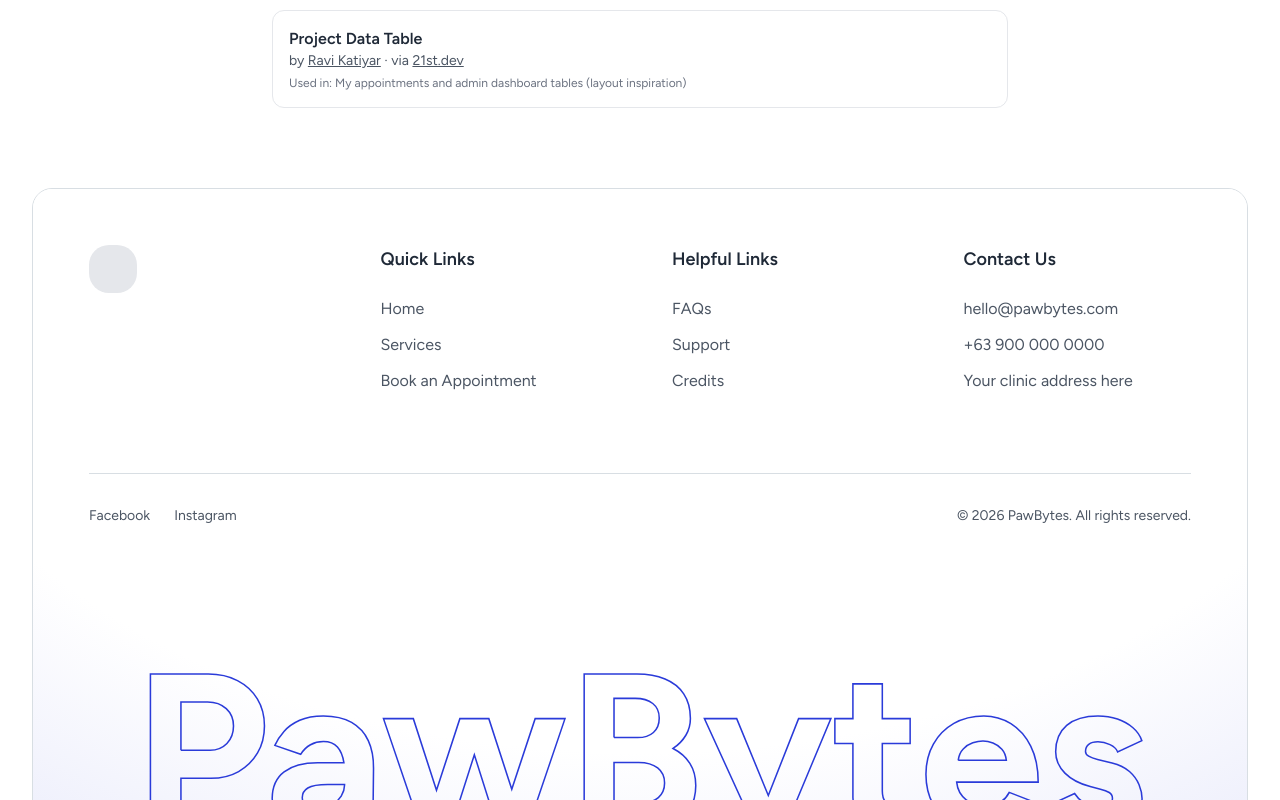
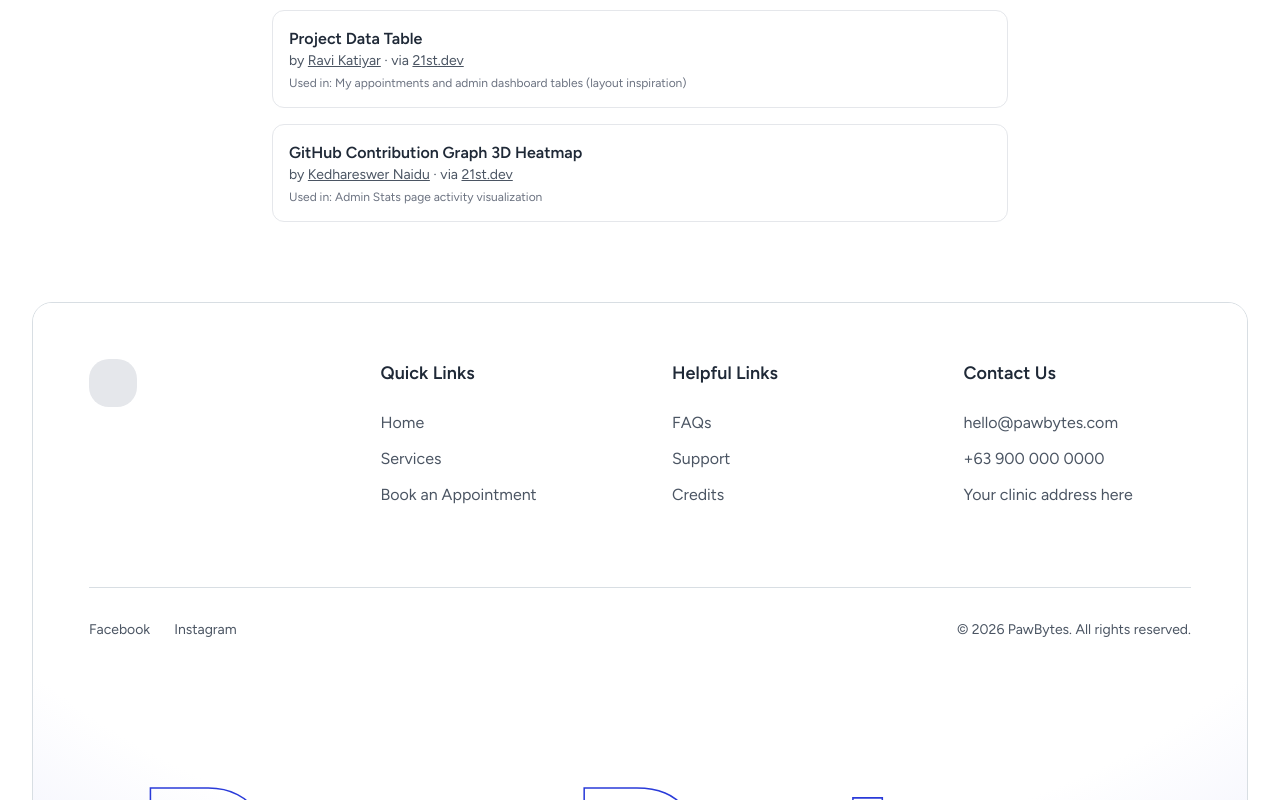
Before and after one commit to zane-castrence/vet-pawbytes, a React (Create React App) app: page /credits in a window 1280 px wide. Shown: the part 1740-2540 px from the top of the page. Built offline with nearby package versions, Linux system fonts and the light colour scheme.

Commit message:
docs(credits): add contribution skyline credit

```diff
--- a/src/data/credits.js
+++ b/src/data/credits.js
@@ -111,7 +111,14 @@ const credits = [
         sourceUrl: "https://21st.dev/@ravikatiyar162/components/project-data-table",
         usedIn: "My appointments and admin dashboard tables (layout inspiration)",
     },
-    // add more entries here as you bring in components
+    {
+        name: "GitHub Contribution Graph 3D Heatmap",
+        author: "Kedhareswer Naidu",
+        authorUrl: "https://21st.dev/@kedhareswer",
+        source: "21st.dev",
+        sourceUrl: "https://21st.dev/@kedhareswer/components/contribution-skyline",
+        usedIn: "Admin Stats page activity visualization",
+    },
 ];
 
 export default credits;
```
